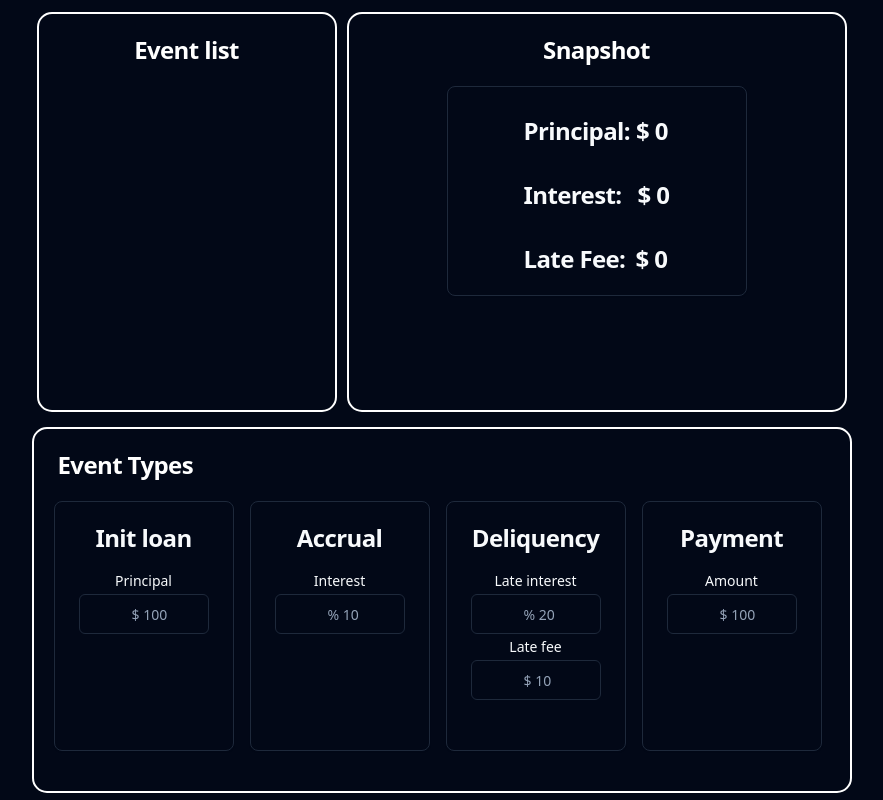
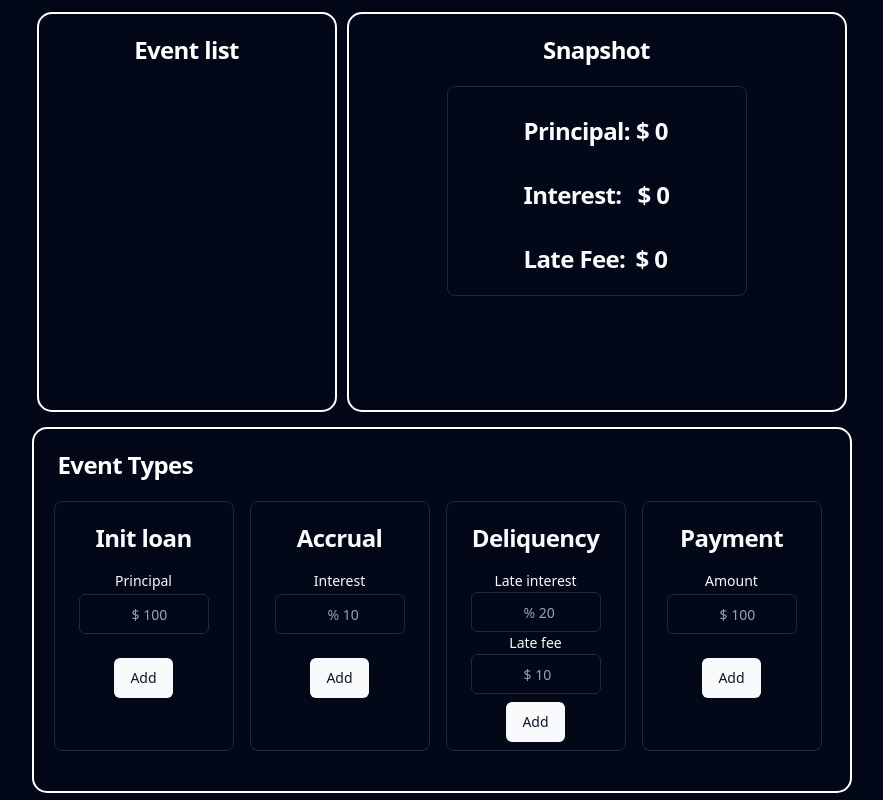
Before and after one commit to CHenrique97/simple-event-source, a React (Vite) app: page / in a window 1280 px wide. Shown: the whole page, without its empty margins (201-1084 px from the left). Built offline with nearby package versions, Linux system fonts and the light colour scheme.

Commit message:
change of plans

```diff
--- a/src/event-types.tsx
+++ b/src/event-types.tsx
@@ -1,12 +1,45 @@
-import { Card, CardContent, CardHeader, CardTitle } from "@/components/ui/card";
+import { Card, CardContent, CardFooter, CardHeader, CardTitle } from "@/components/ui/card";
 import { Input } from "@/components/ui/input";
 import { Label } from "@/components/ui/label";
-import { DraggableCard } from "./card/cards";
+import { Button } from "./components/ui/button";
+import useStore from './store/useStore';
+import { EventType, EventState } from './store/useStore';
+import { useState } from "react";
+
+
+
 export const EventTypes = () => {
+
+  const [principal, setPrincipal] = useState(0);
+  const [interest, setInterest] = useState(0);
+  const [lateInterest, setLateInterest] = useState(0);
+  const [lateFee, setLateFee] = useState(0);
+  const [disbursement, setDisbursement] = useState(0);
+
+  const handlePrincipalChange = (event: React.ChangeEvent<HTMLInputElement>) => {
+    setPrincipal(Number(event.target.value));
+  }
+const handleInterestChange = (event: React.ChangeEvent<HTMLInputElement>) => {
+    setInterest(Number(event.target.value));
+  }
+const handleLateInterestChange = (event: React.ChangeEvent<HTMLInputElement>) => {
+    setLateInterest(Number(event.target.value));
+  }
+const handleLateFeeChange = (event: React.ChangeEvent<HTMLInputElement>) => {
+    setLateFee(Number(event.target.value));
+  }
+const handleDisbursementChange = (event: React.ChangeEvent<HTMLInputElement>) => {
+    setDisbursement(Number(event.target.value));
+  }
+
+
+  const  addEvent = (eventState: EventState) => {
+    useStore((state) => state.appendEvent(eventState));
+  }
+
   return (
     <div className="flex justify-center pb-10 overflow">
-      <DraggableCard>
-      <Card className="w-[180px] h-[250px] mr-4 ml-2">
+      <Card className="w-[180px] h-[250px] mr-4 ml-2 flex flex-col items-center">
         <CardHeader className="flex  items-center" >
           <CardTitle className="">Init loan </CardTitle>
         </CardHeader>
@@ -15,15 +48,22 @@ export const EventTypes = () => {
             <div className="grid w-full items-center gap-4">
               <div className="flex flex-col space-y-1.5 items-center">
                 <Label htmlFor="name"> Principal </Label>
-                <Input id="name" placeholder="           $ 100 " />
+                <Input id="principal" placeholder="           $ 100 "  onChange={handlePrincipalChange} />
               </div>
             </div>
           </form>
         </CardContent>
+        <CardFooter>
+          <Button onClick={() => addEvent({
+            eventType: EventType.initLoan, principal: principal,
+            interest: 0,
+            lateInterest: 0,
+            lateFee: 0,
+            disbursement: 0
+          })}> Add </Button>
+        </CardFooter>
       </Card>
-      </DraggableCard>
-      <DraggableCard>
-      <Card className="w-[180px] h-[250px] mr-4">
+      <Card className="w-[180px] h-[250px] mr-4 flex  flex-col items-center">
       <CardHeader className="flex  items-center" >
           <CardTitle >Accrual</CardTitle>
         </CardHeader>
@@ -32,34 +72,50 @@ export const EventTypes = () => {
             <div className="grid w-full items-center gap-4">
               <div className="flex flex-col space-y-1.5 items-center">
                 <Label htmlFor="name"> Interest </Label>
-                <Input id="name" placeholder="           % 10 " />
+                <Input id="Interest" placeholder="           % 10 " onChange={handleInterestChange} />
               </div>
             </div>
           </form>
         </CardContent>
+        <CardFooter>
+        <Button onClick={() => addEvent({
+            eventType: EventType.accrual,
+            principal: 0,
+            interest: interest,
+            lateInterest: 0,
+            lateFee: 0,
+            disbursement: 0
+          })}> Add </Button>
+        </CardFooter>
       </Card>
-      </DraggableCard>
-      <DraggableCard>
-      <Card className="w-[180px] h-[250px] mr-4">
+      <Card className="w-[180px] h-[250px] mr-4 flex flex-col items-center">
       <CardHeader className="flex  items-center" >
           <CardTitle>Deliquency </CardTitle>
         </CardHeader>
         <CardContent>
           <form>
-            <div className="grid w-full items-center gap-4">
-              <div className="flex flex-col space-y-1.5 items-center">
+            <div className="grid w-full items-center gap-4 ">
+              <div className="flex flex-col space-y-1 items-center">
                 <Label htmlFor="name"> Late interest </Label>
-                <Input id="name" placeholder="           % 20 " />
+                <Input id="name" placeholder="           % 20 " onChange={handleLateInterestChange}/>
                 <Label htmlFor="name"> Late fee </Label>
-                <Input id="name" placeholder="           $ 10 " />
+                <Input id="name" placeholder="           $ 10 " onChange={handleLateFeeChange}/>
               </div>
             </div>
           </form>
         </CardContent>
+        <CardFooter className="-mt-4">
+        <Button onClick={() => addEvent({
+            eventType: EventType.deliquency,
+            principal: 0,
+            interest: 0,
+            lateInterest: lateInterest,
+            lateFee: lateFee,
+            disbursement: 0
+          })}> Add </Button>
+        </CardFooter >
       </Card>
-      </DraggableCard>
-      <DraggableCard>
-      <Card className="w-[180px] h-[250px] mr-4">
+      <Card className="w-[180px] h-[250px] mr-4 flex  flex-col items-center" >
       <CardHeader className="flex  items-center" >
           <CardTitle>Payment</CardTitle>
         </CardHeader>
@@ -68,13 +124,22 @@ export const EventTypes = () => {
             <div className="grid w-full items-center gap-4">
               <div className="flex flex-col space-y-1.5 items-center">
                 <Label htmlFor="name"> Amount </Label>
-                <Input id="name" placeholder="           $ 100 " />
+                <Input id="name" placeholder="           $ 100 " onChange={handleDisbursementChange} />
               </div>
             </div>
           </form>
         </CardContent>
+        <CardFooter >
+        <Button onClick={() => addEvent({
+            eventType: EventType.payment,
+            principal: 0,
+            interest: 0,
+            lateInterest: 0,
+            lateFee: 0,
+            disbursement: disbursement
+          })}> Add </Button>
+        </CardFooter>
       </Card>
-      </DraggableCard>
     </div>
   );
 };
--- a/src/store/useStore.tsx
+++ b/src/store/useStore.tsx
@@ -1,30 +1,49 @@
 import {create} from 'zustand';
+
+export enum EventType {
+  initLoan,
+  accrual,
+  deliquency,
+  payment
+}
+
+export interface EventState {
+  eventType: EventType
+  principal: number
+  interest: number
+  lateInterest: number
+  lateFee: number
+  disbursement: number
+}
 
 // Define the state interface
 interface StoreState {
-    principal: number;
-    interest: number;
-    lateFee: number;
-    isDropped: boolean;
-    setPrincipal: (value: number) => void;
-    setInterest: (value: number) => void;
-    setLateFee: (value: number) => void;
-    setIsDropped: (value: boolean) => void;
+    principal: number
+    interest: number
+    lateFee: number
+    eventList: EventState[]
+    setPrincipal: (value: number) => void
+    setInterest: (value: number) => void
+    setLateFee: (value: number) => void
+    appendEvent: (value: EventState ) => void
     reset: () => void;
   }
+
+
 
   // Define the store
   const useStore = create<StoreState>((set) => ({
     principal: 0, // initial state for principal
     interest: 0,  // initial state for interest
     lateFee: 0,   // initial state for late fee
-    isDropped: false,
+    eventList: [],
 
     // Actions to update the state
-    setIsDropped: (value) =>  set(() => ({ isDropped: value })),
-    setPrincipal: (value) => set(() => ({ principal: value })),
-    setInterest: (value) => set(() => ({ interest: value })),
-    setLateFee: (value) => set(() => ({ lateFee: value })),
+    setPrincipal: (value: number) => set(() => ({ principal: value })),
+    setInterest: (value: number) => set(() => ({ interest: value })),
+    setLateFee: (value: number) => set(() => ({ lateFee: value })),
+
+    appendEvent: (value: EventState) => set((state) => ({ eventList: [...state.eventList, value] })),
 
     // Action to reset the state
     reset: () => set(() => ({ principal: 0, interest: 0, lateFee: 0 }))
```
Also changed, not shown: src/card/addbutton.tsx (added), 1 other file (tests, documents, lock files or other folders).
